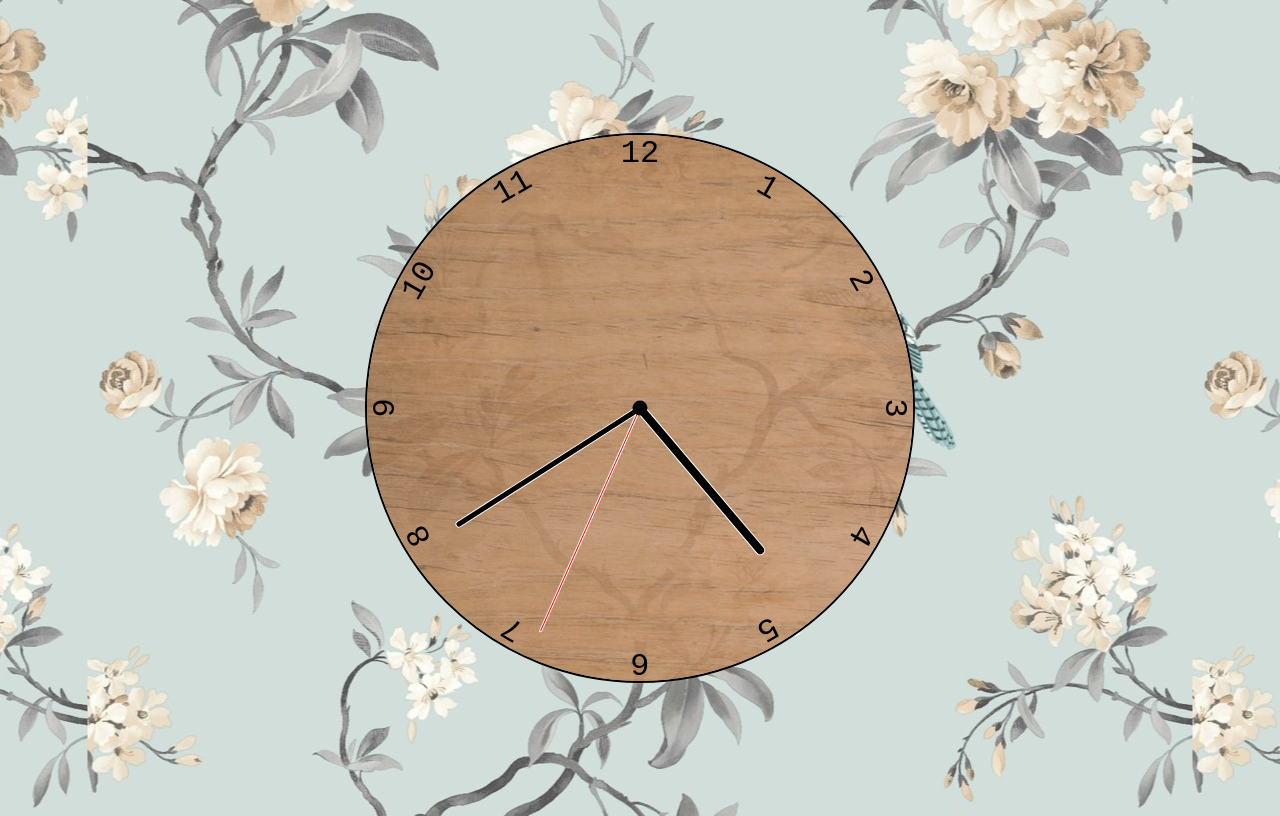
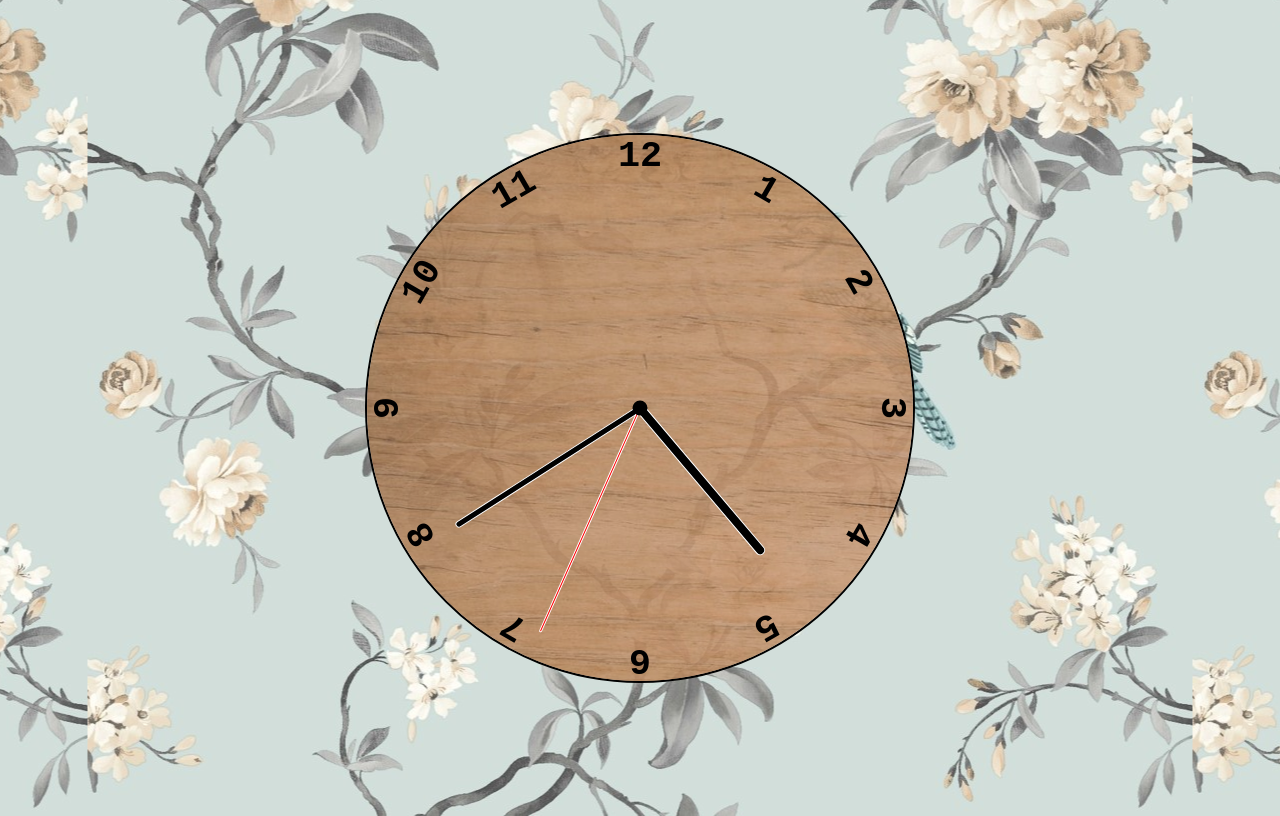
Before and after one commit to eddy-guo/clock, a plain HTML site: page index.html in a window 1280 px wide. Drawn offline with Linux system fonts and the light colour scheme.

Commit message:
Update clock font size and weight

```diff
--- a/style.css
+++ b/style.css
@@ -40,7 +40,8 @@ body {
     height: 100%;
     text-align: center;
     transform: rotate(var(--rotation));
-    font-size: 2rem;
+    font-size: 2.3rem;
+    font-weight: bold;
 }
 
 .clock .number1 {--rotation: 30deg; }
```
